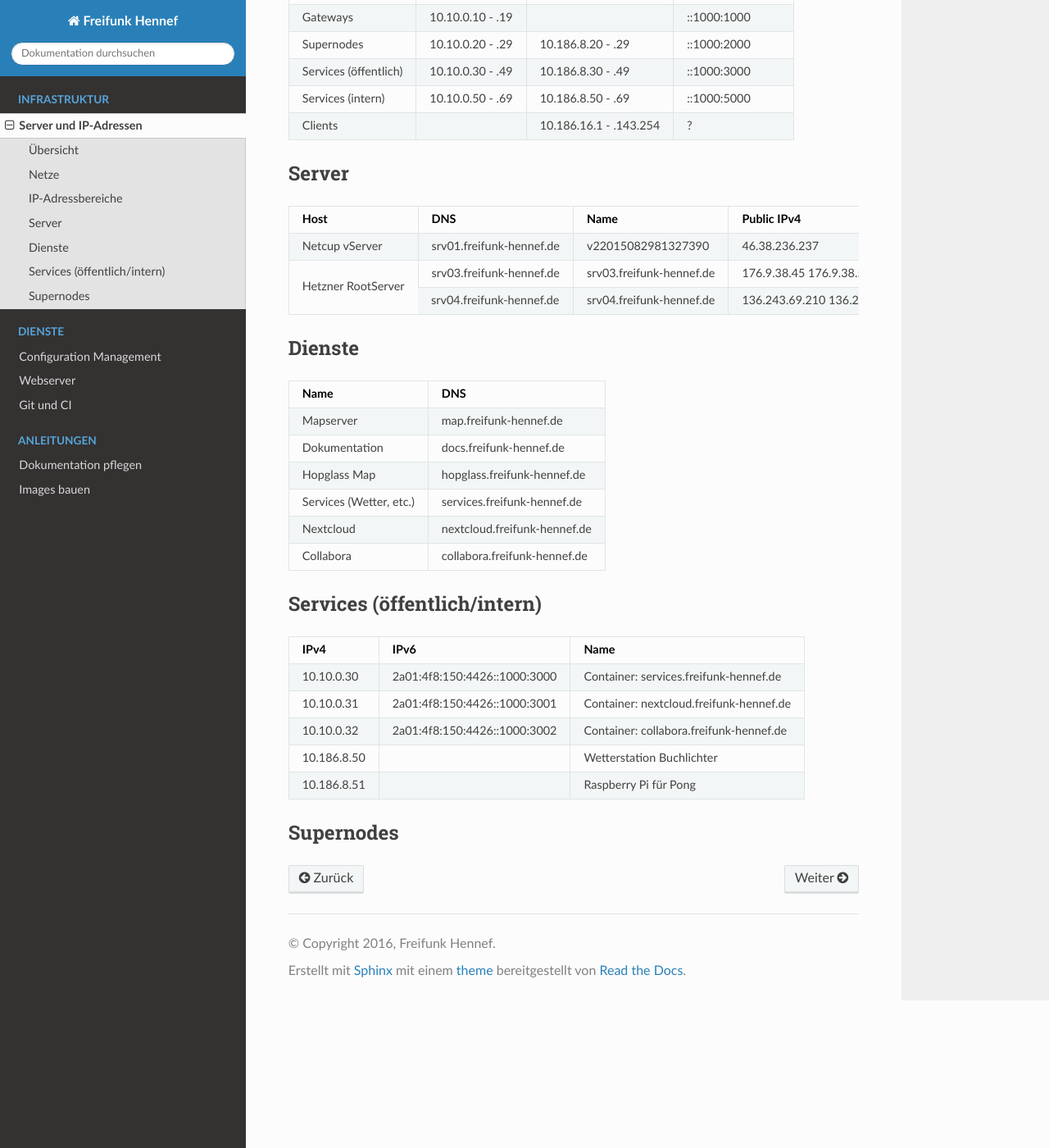
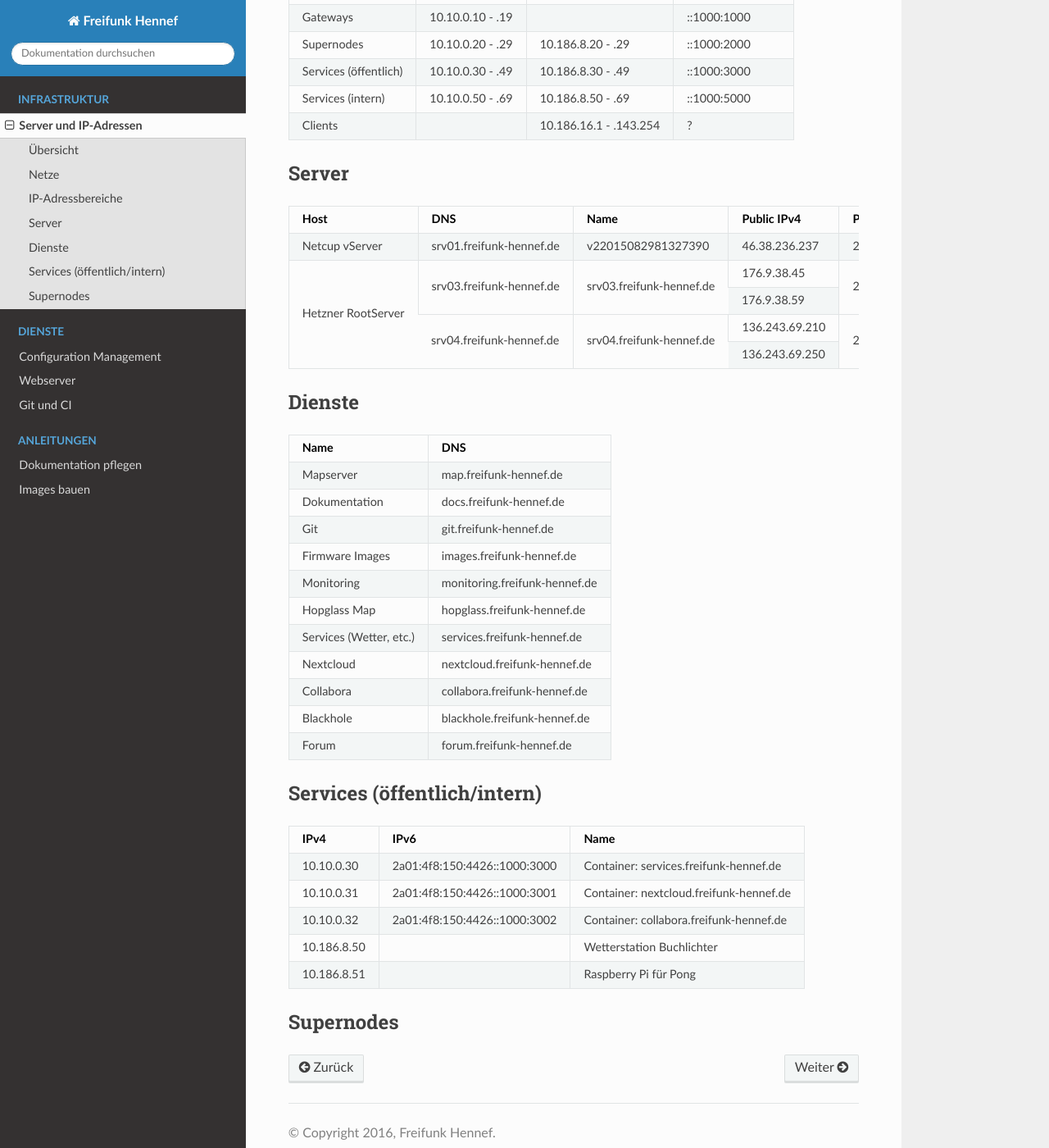
Before and after one commit to Freifunk-Hennef/FFHEF-Docs, a Sphinx documentation site: the page built from source/server-ip-adressen.rst, in a window 1280 px wide and 1400 px high, scrolled down 604 px. Shown: the whole window at 82% size. Built offline with Sphinx 7.4.7 and the Read the Docs theme 2.0.0, drawn with Linux system fonts in a browser that asks for light colours.

Commit message:
[FIX] broken Layout und weitere Services

```diff
--- a/source/server-ip-adressen.rst
+++ b/source/server-ip-adressen.rst
@@ -74,9 +74,11 @@
 | Netcup vServer      | srv01.freifunk-hennef.de     | v22015082981327390       | 46.38.236.237   | 2a03:4000:2:ae::/64     |
 +---------------------+------------------------------+--------------------------+-----------------+-------------------------+
 | Hetzner RootServer  | srv03.freifunk-hennef.de     | srv03.freifunk-hennef.de | 176.9.38.45     | 2a01:4f8:150:4426::2/64 |
+|                     |                              |                          +-----------------+                         |
 |                     |                              |                          | 176.9.38.59     |                         |
 +                     +------------------------------+--------------------------+-----------------+-------------------------+
 |                     | srv04.freifunk-hennef.de     | srv04.freifunk-hennef.de | 136.243.69.210  | 2a01:4f8:212:23d0::2/64 |
+|                     |                              |                          +-----------------+                         |
 |                     |                              |                          | 136.243.69.250  |                         |
 +---------------------+------------------------------+--------------------------+-----------------+-------------------------+
 
@@ -84,21 +86,31 @@
 Dienste
 -------
 
-+-------------------------+------------------------------+
-| Name                    | DNS                          |
-+=========================+==============================+
-| Mapserver               | map.freifunk-hennef.de       |
-+-------------------------+------------------------------+
-| Dokumentation           | docs.freifunk-hennef.de      |
-+-------------------------+------------------------------+
-| Hopglass Map            | hopglass.freifunk-hennef.de  |
-+-------------------------+------------------------------+
-| Services (Wetter, etc.) | services.freifunk-hennef.de  |
-+-------------------------+------------------------------+
-| Nextcloud               | nextcloud.freifunk-hennef.de |
-+-------------------------+------------------------------+
-| Collabora               | collabora.freifunk-hennef.de |
-+-------------------------+------------------------------+
++-------------------------+-------------------------------+
+| Name                    | DNS                           |
++=========================+===============================+
+| Mapserver               | map.freifunk-hennef.de        |
++-------------------------+-------------------------------+
+| Dokumentation           | docs.freifunk-hennef.de       |
++-------------------------+-------------------------------+
+| Git                     | git.freifunk-hennef.de        |
++-------------------------+-------------------------------+
+| Firmware Images         | images.freifunk-hennef.de     |
++-------------------------+-------------------------------+
+| Monitoring              | monitoring.freifunk-hennef.de |
++-------------------------+-------------------------------+
+| Hopglass Map            | hopglass.freifunk-hennef.de   |
++-------------------------+-------------------------------+
+| Services (Wetter, etc.) | services.freifunk-hennef.de   |
++-------------------------+-------------------------------+
+| Nextcloud               | nextcloud.freifunk-hennef.de  |
++-------------------------+-------------------------------+
+| Collabora               | collabora.freifunk-hennef.de  |
++-------------------------+-------------------------------+
+| Blackhole               | blackhole.freifunk-hennef.de  |
++-------------------------+-------------------------------+
+| Forum                   | forum.freifunk-hennef.de      |
++-------------------------+-------------------------------+
 
 Services (öffentlich/intern)
 ----------------------------
```
Also changed, not shown: other parts of source/server-ip-adressen.rst (+6 -6 lines).
